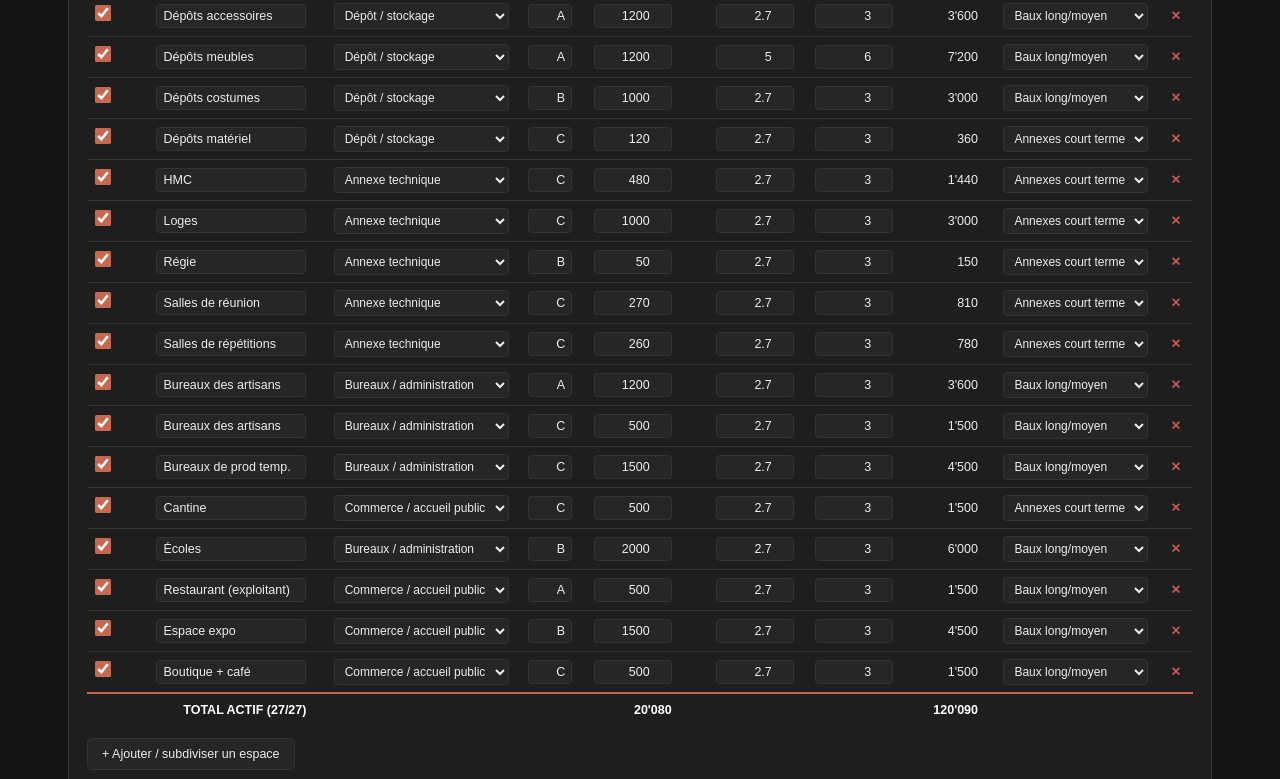
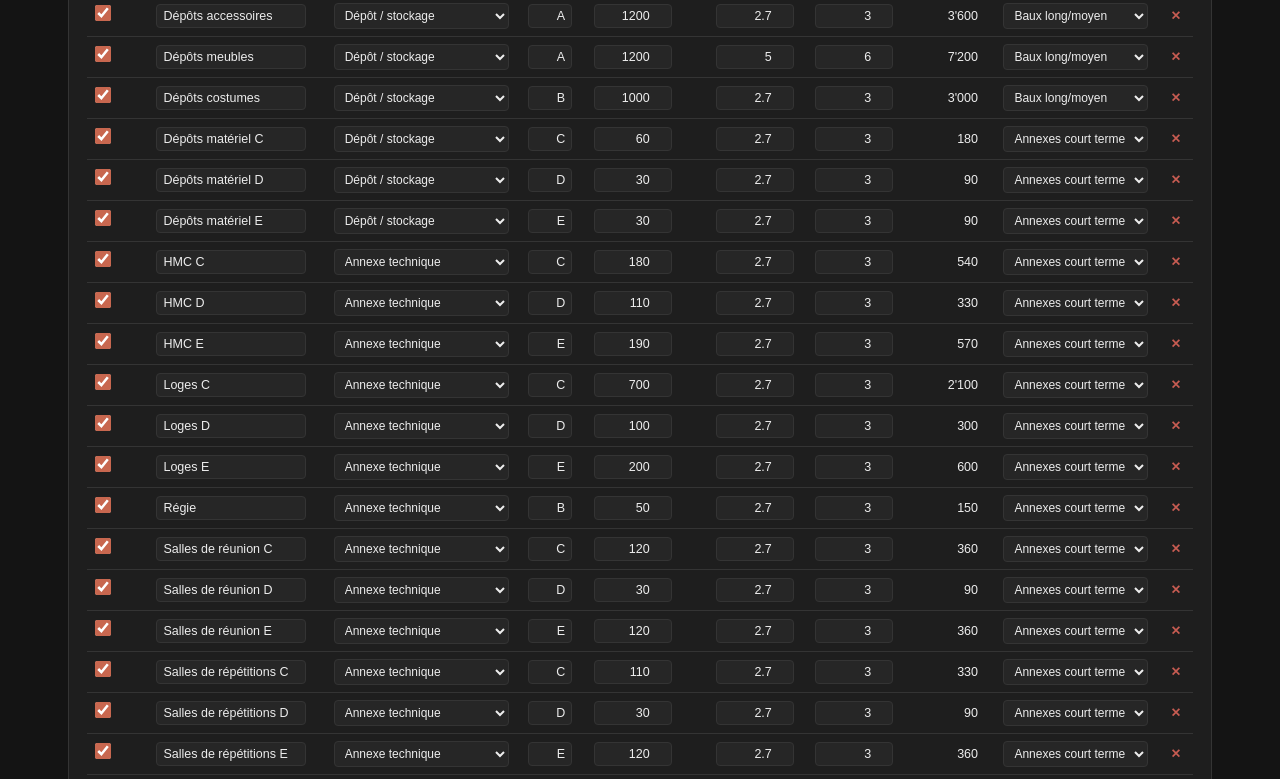
Before and after one commit to MarcZumbach/Simulateur-Studios, a plain HTML site: page Simulateur_Hive_V2.html in a window 1280 px wide. Shown: the part 1058-1837 px from the top of the page. Drawn offline with nearby package versions, Linux system fonts and the light colour scheme; no server answers.

Commit message:
Add files via upload

```diff
--- a/Simulateur_Hive_V2.html
+++ b/Simulateur_Hive_V2.html
@@ -368,12 +368,22 @@ function defaultSpaces(){return [
  {nom:'Dépôts accessoires',typo:'depot',surf:1200,haut:3,hu:2.7,bat:'A',fam:'bail',actif:true},
  {nom:'Dépôts meubles',typo:'depot',surf:1200,haut:6,hu:5,bat:'A',fam:'bail',actif:true},
  {nom:'Dépôts costumes',typo:'depot',surf:1000,haut:3,hu:2.7,bat:'B',fam:'bail',actif:true},
- {nom:'Dépôts matériel',typo:'depot',surf:120,haut:3,hu:2.7,bat:'C',fam:'annexe',actif:true},
- {nom:'HMC',typo:'annexe',surf:480,haut:3,hu:2.7,bat:'C',fam:'annexe',actif:true},
- {nom:'Loges',typo:'annexe',surf:1000,haut:3,hu:2.7,bat:'C',fam:'annexe',actif:true},
+ {nom:'Dépôts matériel C',typo:'depot',surf:60,haut:3,hu:2.7,bat:'C',fam:'annexe',actif:true},
+ {nom:'Dépôts matériel D',typo:'depot',surf:30,haut:3,hu:2.7,bat:'D',fam:'annexe',actif:true},
+ {nom:'Dépôts matériel E',typo:'depot',surf:30,haut:3,hu:2.7,bat:'E',fam:'annexe',actif:true},
+ {nom:'HMC C',typo:'annexe',surf:180,haut:3,hu:2.7,bat:'C',fam:'annexe',actif:true},
+ {nom:'HMC D',typo:'annexe',surf:110,haut:3,hu:2.7,bat:'D',fam:'annexe',actif:true},
+ {nom:'HMC E',typo:'annexe',surf:190,haut:3,hu:2.7,bat:'E',fam:'annexe',actif:true},
+ {nom:'Loges C',typo:'annexe',surf:700,haut:3,hu:2.7,bat:'C',fam:'annexe',actif:true},
+ {nom:'Loges D',typo:'annexe',surf:100,haut:3,hu:2.7,bat:'D',fam:'annexe',actif:true},
+ {nom:'Loges E',typo:'annexe',surf:200,haut:3,hu:2.7,bat:'E',fam:'annexe',actif:true},
  {nom:'Régie',typo:'annexe',surf:50,haut:3,hu:2.7,bat:'B',fam:'annexe',actif:true},
- {nom:'Salles de réunion',typo:'annexe',surf:270,haut:3,hu:2.7,bat:'C',fam:'annexe',actif:true},
- {nom:'Salles de répétitions',typo:'annexe',surf:260,haut:3,hu:2.7,bat:'C',fam:'annexe',actif:true},
+ {nom:'Salles de réunion C',typo:'annexe',surf:120,haut:3,hu:2.7,bat:'C',fam:'annexe',actif:true},
+ {nom:'Salles de réunion D',typo:'annexe',surf:30,haut:3,hu:2.7,bat:'D',fam:'annexe',actif:true},
+ {nom:'Salles de réunion E',typo:'annexe',surf:120,haut:3,hu:2.7,bat:'E',fam:'annexe',actif:true},
+ {nom:'Salles de répétitions C',typo:'annexe',surf:110,haut:3,hu:2.7,bat:'C',fam:'annexe',actif:true},
+ {nom:'Salles de répétitions D',typo:'annexe',surf:30,haut:3,hu:2.7,bat:'D',fam:'annexe',actif:true},
+ {nom:'Salles de répétitions E',typo:'annexe',surf:120,haut:3,hu:2.7,bat:'E',fam:'annexe',actif:true},
  {nom:'Bureaux des artisans',typo:'bureau',surf:1200,haut:3,hu:2.7,bat:'A',fam:'bail',actif:true},
  {nom:'Bureaux des artisans',typo:'bureau',surf:500,haut:3,hu:2.7,bat:'C',fam:'bail',actif:true},
  {nom:'Bureaux de prod temp.',typo:'bureau',surf:1500,haut:3,hu:2.7,bat:'C',fam:'bail',actif:true},
```
